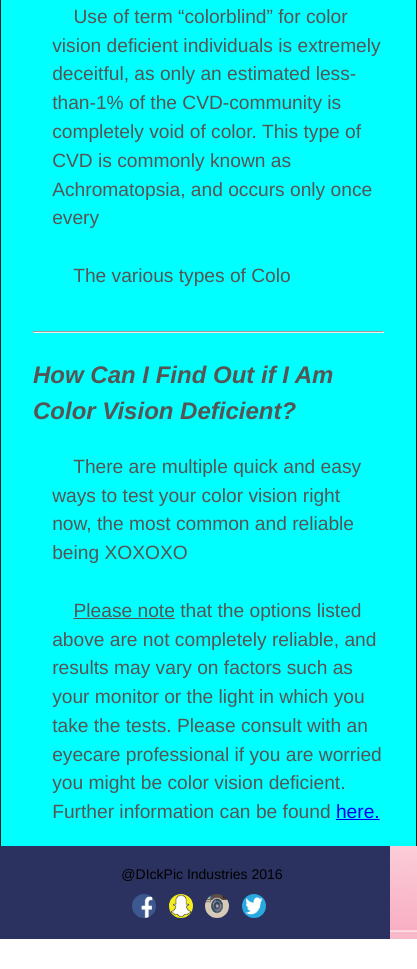
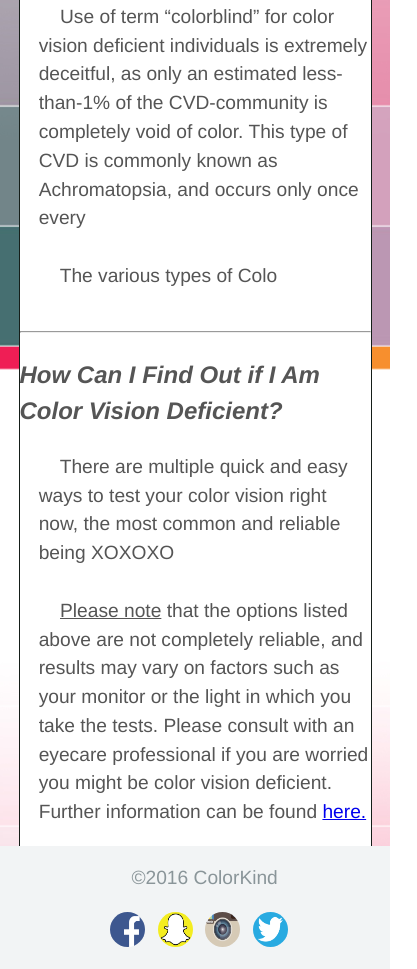
Before and after one commit to yanislavzagorov/ColorKindFinalProject, a plain HTML site: page Pages/index.html in a window 390 px wide. Shown: the part 1476-2445 px from the top of the page, 417 px wide, since content can reach past the window. Before the commit the page ends 2415 px from the top, so only its background shows below. Drawn offline with nearby package versions, Linux system fonts and the light colour scheme.

Commit message:
Fixed width, padding and margin errors and added Creative Commons License

```diff
--- a/Pages/index.html
+++ b/Pages/index.html
@@ -116,7 +116,7 @@
     <!-- Start of the footer -->
     <footer>
 
-        <p>@DIckPic Industries 2016</p>
+        <p>©2016 ColorKind</p>
 
         <div id="socialmedialist">
             <ul>
@@ -127,6 +127,10 @@
             </ul>
         </div>
 
+        <div id="CreativeCommonsLicense"
+            <a rel="license" href="http://creativecommons.org/licenses/by/4.0/"><img alt="Creative Commons License" style="border-width:0" src="https://i.creativecommons.org/l/by/4.0/88x31.png" /></a><br />This work is licensed under a <a rel="license" href="http://creativecommons.org/licenses/by/4.0/">Creative Commons Attribution 4.0 International License</a>
+        </div>
+
     </footer>
 
     </body>
--- a/stylesheet.css
+++ b/stylesheet.css
@@ -46,6 +46,10 @@ p {
 hr {
     margin-top: 2.5em;
     margin-bottom: 1.5em;
+}
+
+li {
+    font-weight: 700;
 }
 
 /*-----------------------------*/
@@ -133,12 +137,10 @@ hr {
 /* Content */
 /*---------*/
 #contentwrapper {
-    background-color: aqua;
+    background-color: #FFFFFF;
     width: 90%;
     margin-left:auto;
     margin-right:auto;
-    padding-left: 2em;
-    padding-right: 2em;
     border-left: 0.1em solid #151e19;
     border-right: 0.1em solid #151e19;
     overflow: hidden;
@@ -168,8 +170,8 @@ hr {
 
 /* Footer */
 footer {
-    height: 80px;
-    background: #2b325f;
+    height: 180px;
+    background: #F2F4F5;
     position: relative;
     overflow: hidden;
     left: 0px;
@@ -179,13 +181,17 @@ footer {
 }
 
 footer p{
-    color: black;
+    color: #8A9599;
     text-align: center;
     margin-top: 5px;
-    font-size: 14px;
+    padding-bottom: 0;
+}
 
-
-
+#CreativeCommonsLicense{
+    margin-left:auto;
+    margin-right:auto;
+    text-align: center;
+    margin-bottom: 0;
 }
 
 
@@ -194,10 +200,7 @@ footer p{
     float: right;
     margin-left: 40%;
     width: 100%;
-    margin-top: -5px;
-
-
-
+    padding-bottom: 10px;
 }
 
 #socialmedialist ul{
@@ -205,20 +208,17 @@ footer p{
     line-height: 1.4;
     padding-left: 0;
     text-align: center;
-
-
- }
+}
 
 #socialmedialist ul li{
     display: inline-block;
     list-style: none;
     margin-left: 8px;
-
 }
 
 #socialmedialist ul li img{
-    height: 24px;
-    width: 24px;
+    height: 35px;
+    width: 35px;
     border-radius: 25px;
 
 }
@@ -255,6 +255,14 @@ footer p{
         height:100%;
         margin:0;
         background-color: red;
+    }
+
+    footer {
+        height:110px;
+    }
+
+    #CreativeCommonsLicense {
+        display:none;
     }
 
 
```
